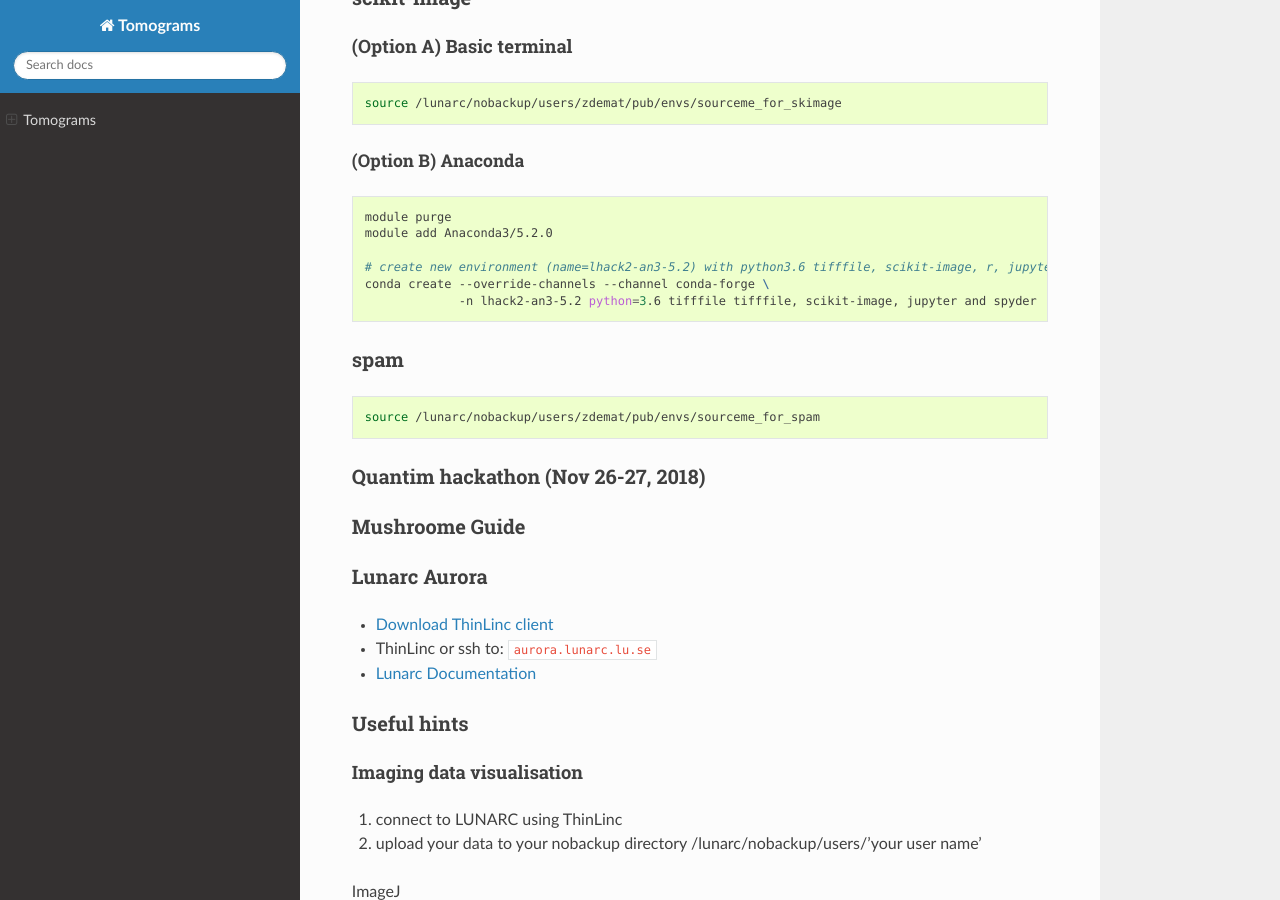
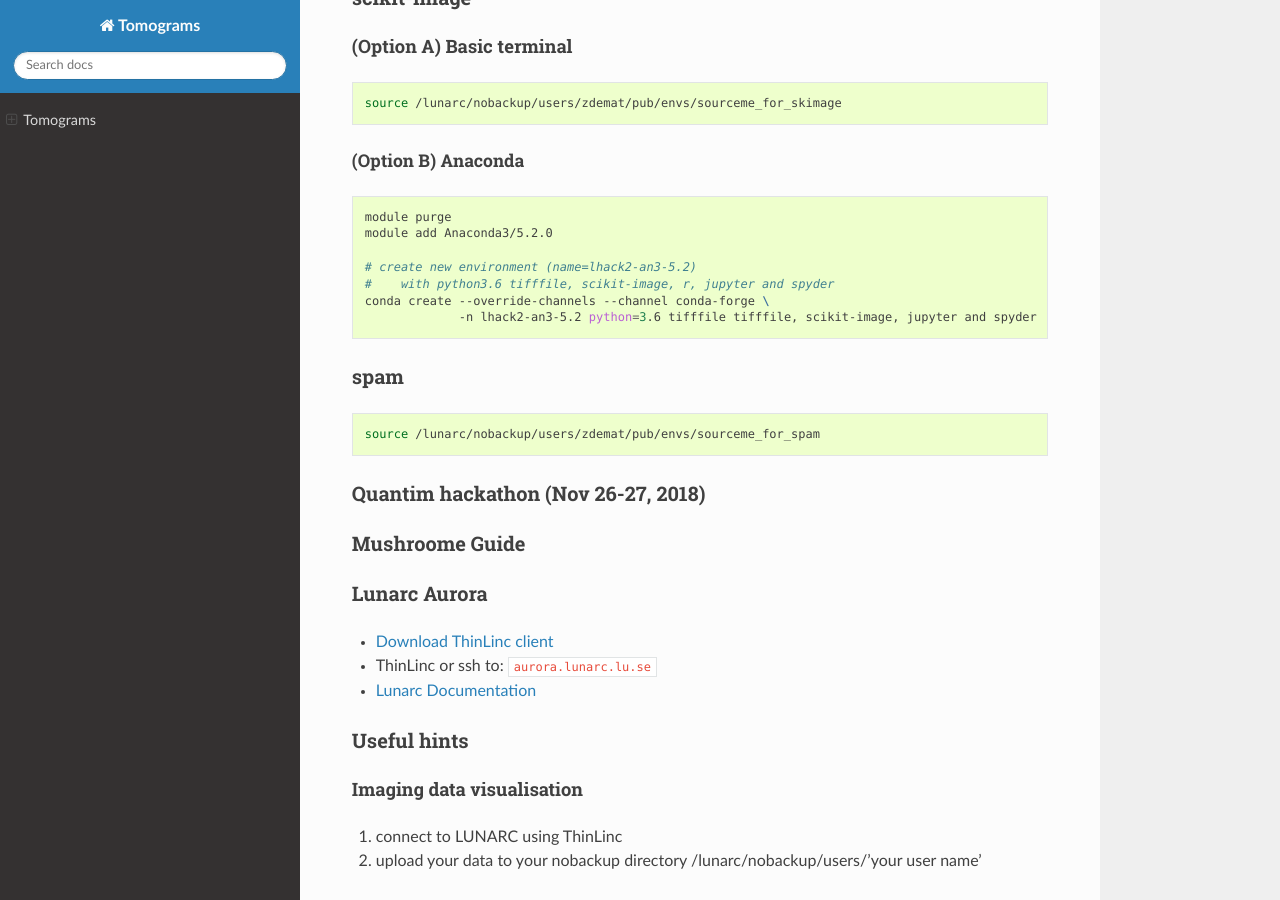
Before and after one commit to tomograms/tomograms-doc, a Sphinx documentation site: the page built from doc/source/index.md, in a window 1280 px wide and 900 px high, scrolled down 336 px. Built offline with Sphinx 7.4.7 and the Read the Docs theme 2.0.0, drawn with Linux system fonts in a browser that asks for light colours.

````diff
--- a/doc/source/index.md
+++ b/doc/source/index.md
@@ -20,7 +20,8 @@ source /lunarc/nobackup/users/zdemat/pub/envs/sourceme_for_skimage
 module purge
 module add Anaconda3/5.2.0
 
-# create new environment (name=lhack2-an3-5.2) with python3.6 tifffile, scikit-image, r, jupyter and spyder
+# create new environment (name=lhack2-an3-5.2)
+#    with python3.6 tifffile, scikit-image, r, jupyter and spyder
 conda create --override-channels --channel conda-forge \
              -n lhack2-an3-5.2 python=3.6 tifffile tifffile, scikit-image, jupyter and spyder
 ```
````
